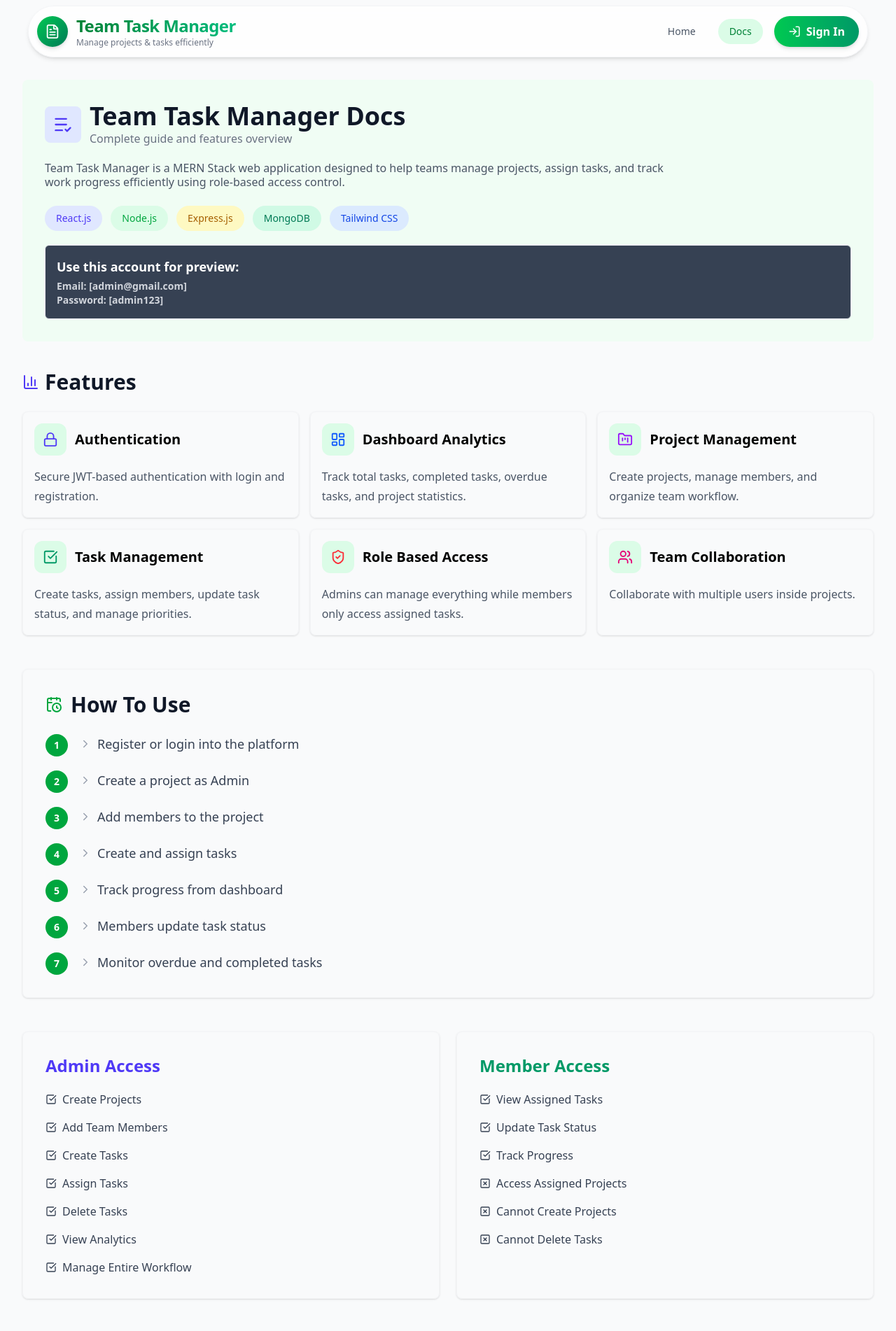
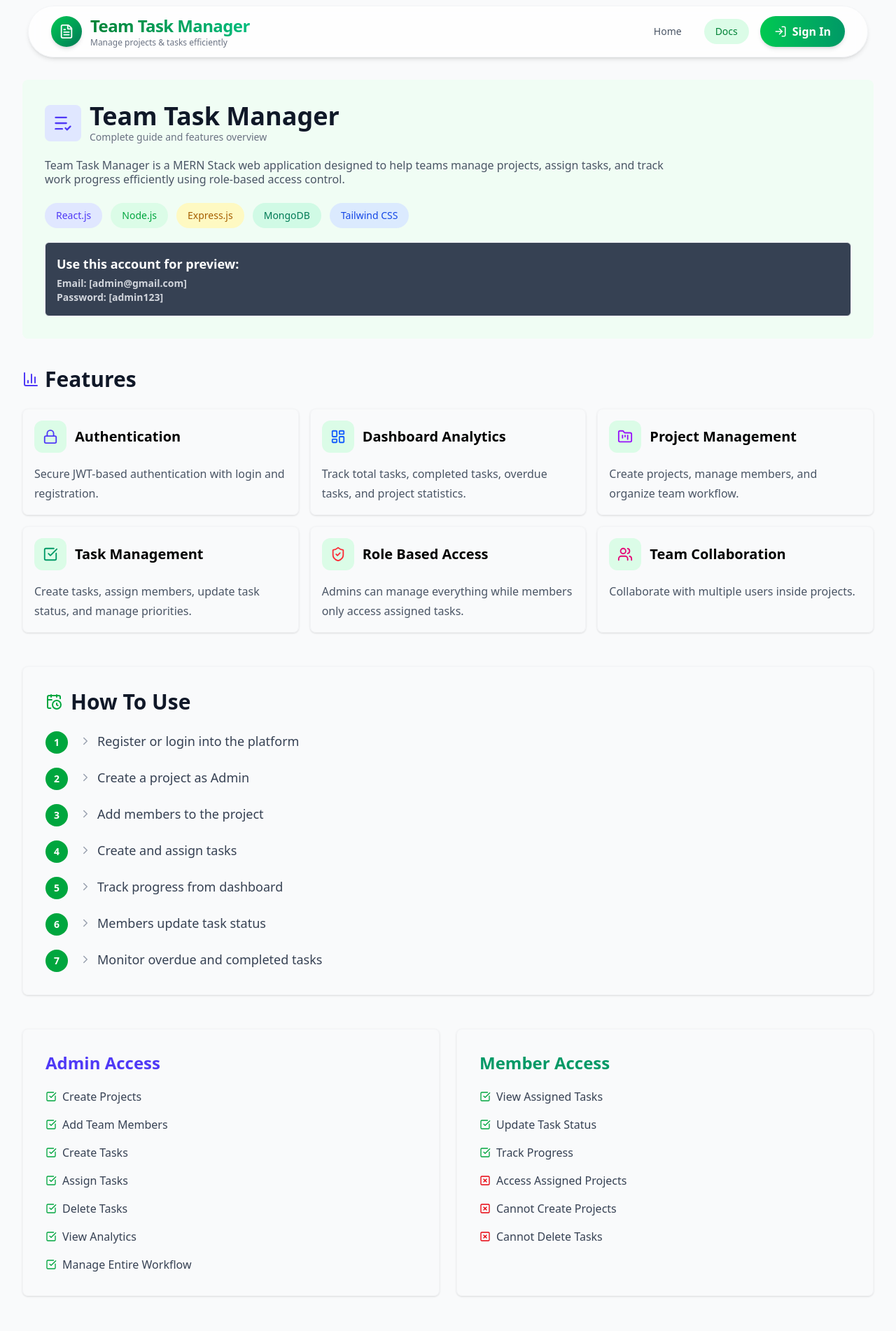
Before and after one commit to suraj-raj01/Project-Management, a React (Vite) app in the folder client/: page /docs in a window 1280 px wide. Shown: the top 1902 px of the page at 70% size. Built offline with nearby package versions, Linux system fonts and the light colour scheme.

Commit message:
initialize landing page, documentation view, and navigation component

```diff
--- a/client/src/components/Navbar.tsx
+++ b/client/src/components/Navbar.tsx
@@ -20,7 +20,7 @@ export default function Navbar() {
 
             <nav className="mx-auto max-w-7xl rounded-sm md:rounded-full border border-gray-100 bg-white/80 backdrop-blur-sm shadow-md">
 
-                <div className="flex items-center justify-between px-3 py-3">
+                <div className="flex items-center justify-between px-3 md:px-8 py-3">
 
                     {/* Logo */}
 
@@ -36,11 +36,14 @@ export default function Navbar() {
                         </div>
 
                         <div>
-                            <h1 className="text-lg md:text-2xl font-black tracking-tight bg-gradient-to-r from-green-700 to-emerald-500 text-transparent bg-clip-text">
+                            <h1 className="text-lg hidden md:block md:text-2xl font-black tracking-tight bg-gradient-to-r from-green-700 to-emerald-500 text-transparent bg-clip-text">
                                 Team Task Manager
                             </h1>
+                            <h1 className="text-lg md:hidden md:text-2xl font-black tracking-tight bg-gradient-to-r from-green-700 to-emerald-500 text-transparent bg-clip-text">
+                                TTM
+                            </h1>
 
-                            <p className="text-xs text-gray-500 hidden md:block">
+                            <p className="text-xs text-gray-500">
                                 Manage projects & tasks efficiently
                             </p>
                         </div>
@@ -105,7 +108,7 @@ export default function Navbar() {
                         onClick={() =>
                             setMobileMenu(!mobileMenu)
                         }
-                        className="md:hidden p-2 rounded-xl bg-gray-100 hover:bg-gray-200 transition"
+                        className="md:hidden p-2 rounded-sm bg-gray-100 hover:bg-gray-200 transition"
                     >
                         {mobileMenu ? (
                             <X size={22} />
@@ -118,11 +121,11 @@ export default function Navbar() {
                 {/* Mobile Menu */}
 
                 {mobileMenu && (
-                    <div className="md:hidden border-t border-gray-100 px-5 pb-5 pt-4 space-y-3">
+                    <div className="md:hidden fixed z-50 bg-green-50 backdrop-blur-md transition-all duration-500 ease-in-out w-full border-t border-gray-100 px-5 pb-10 pt-4 space-y-1">
 
                         <NavLink
                             to="/"
-                            className="block px-4 py-3 rounded-xl text-gray-700 hover:bg-gray-100 transition"
+                            className="block px-4 py-3 rounded-xl text-gray-700 hover:bg-green-100 transition"
                             onClick={() =>
                                 setMobileMenu(false)
                             }
@@ -132,7 +135,7 @@ export default function Navbar() {
 
                         <NavLink
                             to="/docs"
-                            className="block px-4 py-3 rounded-xl text-gray-700 hover:bg-gray-100 transition"
+                            className="block px-4 py-3 rounded-xl text-gray-700 hover:bg-green-100 transition"
                             onClick={() =>
                                 setMobileMenu(false)
                             }
@@ -146,7 +149,7 @@ export default function Navbar() {
                                 onClick={() =>
                                     setMobileMenu(false)
                                 }
-                                className="flex items-center justify-center gap-2 w-full px-5 py-3 rounded-xl bg-gradient-to-r from-green-500 to-emerald-600 text-white font-semibold"
+                                className="flex items-center mt-5 justify-center gap-2 w-full px-5 py-3 rounded-xl bg-gradient-to-r from-green-500 to-emerald-600 text-white font-semibold"
                             >
                                 <LayoutDashboard size={18} />
 
@@ -158,7 +161,7 @@ export default function Navbar() {
                                 onClick={() =>
                                     setMobileMenu(false)
                                 }
-                                className="flex items-center justify-center gap-2 w-full px-5 py-3 rounded-xl bg-gradient-to-r from-green-500 to-emerald-600 text-white font-semibold"
+                                className="flex items-center mt-5 justify-center gap-2 w-full px-5 py-3 rounded-xl bg-gradient-to-r from-green-500 to-emerald-600 text-white font-semibold"
                             >
                                 <LogIn size={18} />
 
--- a/client/src/pages/Home.tsx
+++ b/client/src/pages/Home.tsx
@@ -91,7 +91,7 @@ const Home = () => {
                             </h3>
 
                             <p className="text-gray-500 text-sm">
-                                Authentication
+                               Secure Authentication
                             </p>
                         </div>
 
@@ -101,7 +101,7 @@ const Home = () => {
                             </h3>
 
                             <p className="text-gray-500 text-sm">
-                                Role Based Access
+                                Role Based Access Control
                             </p>
                         </div>
                     </div>
--- a/client/src/pages/docs/Docs.tsx
+++ b/client/src/pages/docs/Docs.tsx
@@ -62,9 +62,9 @@ export default function Docs() {
 
                 {/* Hero Section */}
 
-                <div className="bg-green-50 rounded-lg mt-20 p-5 md:p-8">
+                <div className="bg-green-50 rounded-lg mt-20 p-3 md:p-8">
 
-                    <div className="flex items-center gap-3 mb-5">
+                    <div className="flex items-center md:gap-3 gap-2 mb-5">
                         <div className="bg-indigo-100 p-3 rounded-lg">
                             <ListCheckIcon
                                 className="text-indigo-600"
@@ -73,11 +73,11 @@ export default function Docs() {
                         </div>
 
                         <div>
-                            <h1 className="md:text-4xl text-xl font-bold text-gray-900">
-                                Team Task Manager Docs
+                            <h1 className="md:text-4xl text-md font-bold text-gray-900">
+                                Team Task Manager
                             </h1>
 
-                            <p className="text-gray-500">
+                            <p className="text-gray-500 text-sm">
                                 Complete guide and features overview
                             </p>
                         </div>
@@ -217,13 +217,13 @@ export default function Docs() {
                         </h2>
 
                         <ul className="space-y-4 text-gray-700">
-                            <li className="flex items-center gap-2"><CheckSquare size={16}/> Create Projects</li>
-                            <li className="flex items-center gap-2"> <CheckSquare size={16}/> Add Team Members</li>
-                            <li className="flex items-center gap-2"> <CheckSquare size={16}/> Create Tasks</li>
-                            <li className="flex items-center gap-2"> <CheckSquare size={16}/> Assign Tasks</li>
-                            <li className="flex items-center gap-2"> <CheckSquare size={16}/> Delete Tasks</li>
-                            <li className="flex items-center gap-2"> <CheckSquare size={16}/> View Analytics</li>
-                            <li className="flex items-center gap-2"> <CheckSquare size={16}/> Manage Entire Workflow</li>
+                            <li className="flex items-center gap-2"><CheckSquare className="text-green-600" size={16}/> Create Projects</li>
+                            <li className="flex items-center gap-2"> <CheckSquare className="text-green-600" size={16}/> Add Team Members</li>
+                            <li className="flex items-center gap-2"> <CheckSquare className="text-green-600" size={16}/> Create Tasks</li>
+                            <li className="flex items-center gap-2"> <CheckSquare className="text-green-600" size={16}/> Assign Tasks</li>
+                            <li className="flex items-center gap-2"> <CheckSquare className="text-green-600" size={16}/> Delete Tasks</li>
+                            <li className="flex items-center gap-2"> <CheckSquare className="text-green-600" size={16}/> View Analytics</li>
+                            <li className="flex items-center gap-2"> <CheckSquare className="text-green-600" size={16}/> Manage Entire Workflow</li>
                         </ul>
                     </div>
 
@@ -236,12 +236,12 @@ export default function Docs() {
                         </h2>
 
                         <ul className="space-y-4 text-gray-700">
-                            <li className="flex items-center gap-2"><CheckSquare size={16}/> View Assigned Tasks</li>
-                            <li className="flex items-center gap-2"><CheckSquare size={16}/> Update Task Status</li>
-                            <li className="flex items-center gap-2"><CheckSquare size={16}/> Track Progress</li>
-                            <li className="flex items-center gap-2"><SquareX size={16}/> Access Assigned Projects</li>
-                            <li className="flex items-center gap-2"><SquareX size={16}/> Cannot Create Projects</li>
-                            <li className="flex items-center gap-2"><SquareX size={16}/> Cannot Delete Tasks</li>
+                            <li className="flex items-center gap-2"><CheckSquare className="text-green-600" size={16}/> View Assigned Tasks</li>
+                            <li className="flex items-center gap-2"><CheckSquare className="text-green-600" size={16}/> Update Task Status</li>
+                            <li className="flex items-center gap-2"><CheckSquare className="text-green-600" size={16}/> Track Progress</li>
+                            <li className="flex items-center gap-2"><SquareX className="text-red-600" size={16}/> Access Assigned Projects</li>
+                            <li className="flex items-center gap-2"><SquareX className="text-red-600" size={16}/> Cannot Create Projects</li>
+                            <li className="flex items-center gap-2"><SquareX className="text-red-600" size={16}/> Cannot Delete Tasks</li>
                         </ul>
                     </div>
                 </div>
```
